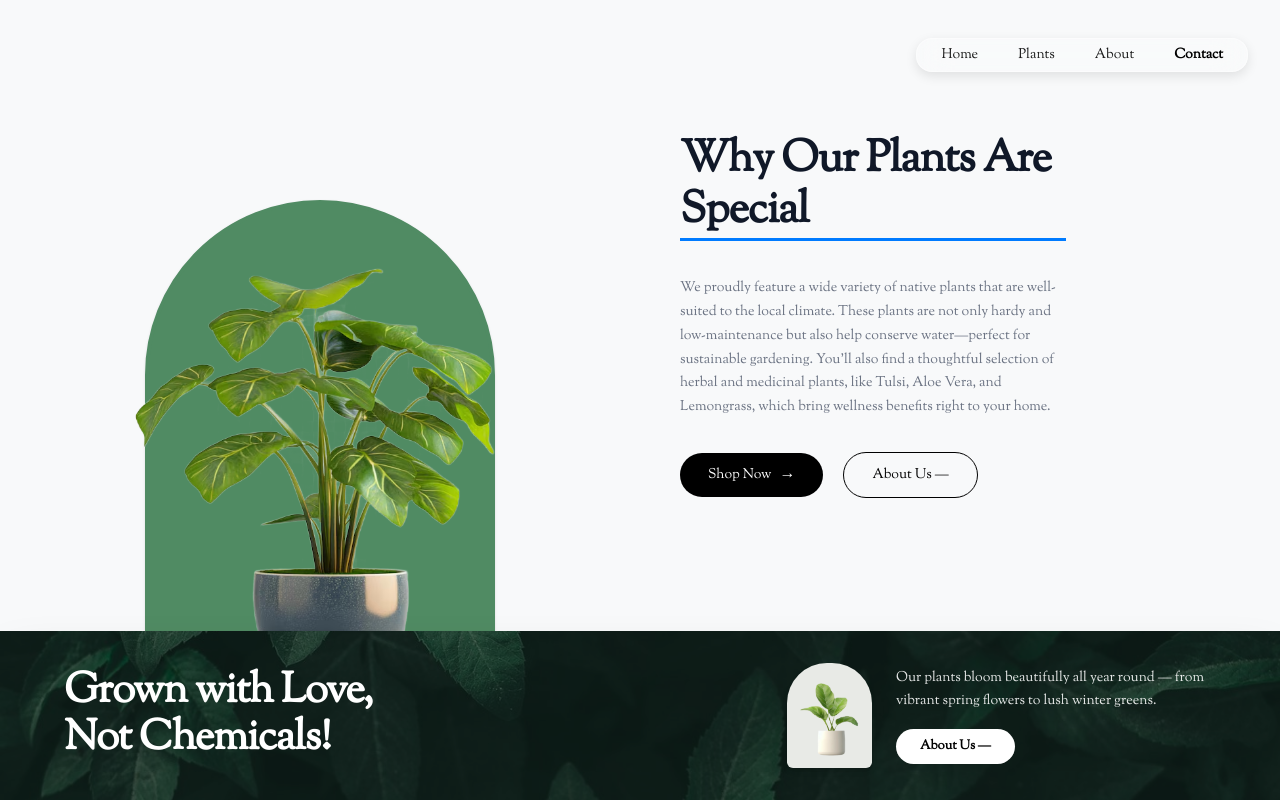
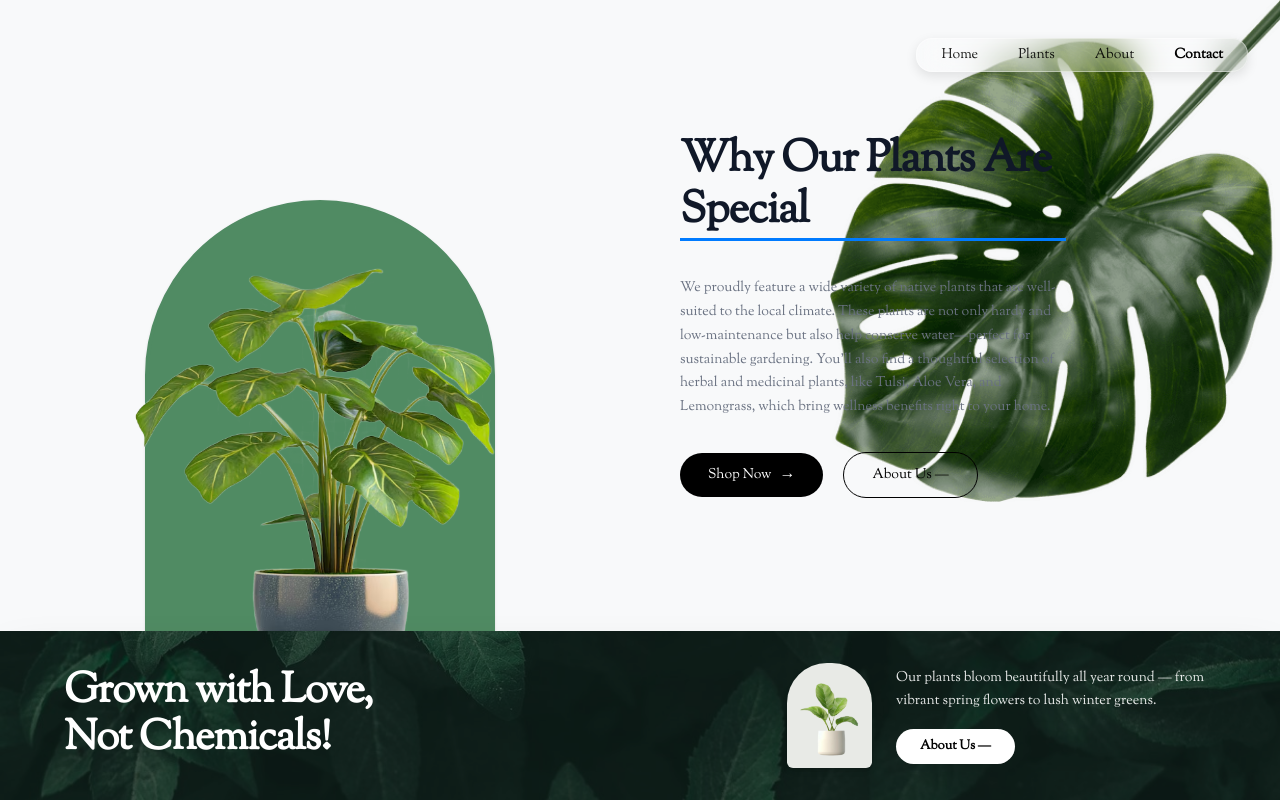
Before and after one commit to PruthviDev-7/GreenThumb-Gardens, a React (Vite) app: page /contact in a window 1280 px wide. Built offline with nearby package versions, Linux system fonts and the light colour scheme.

Commit message:
feat: create Contact page component with plant information and promotional banners

```diff
--- a/src/components/Contact.jsx
+++ b/src/components/Contact.jsx
@@ -22,7 +22,8 @@ function Contact() {
         <div className="w-full md:w-1/2 flex flex-col z-10 ">
 
           {/* Top Right: Nav Area */}
-          <div className="w-full flex justify-end pt-8 pr-8 ">
+          <div className="w-full flex justify-end pt-8 pr-8 relative">
+            <img src={LeafBg} alt="Leaf Background" className="absolute top-0 right-0 w-[300px] md:w-[450px] -z-10 pointer-events-none" />
             <div className="relative z-10 flex justify-end">
               <Nav className="mt-1.5"/>
             </div>
```
